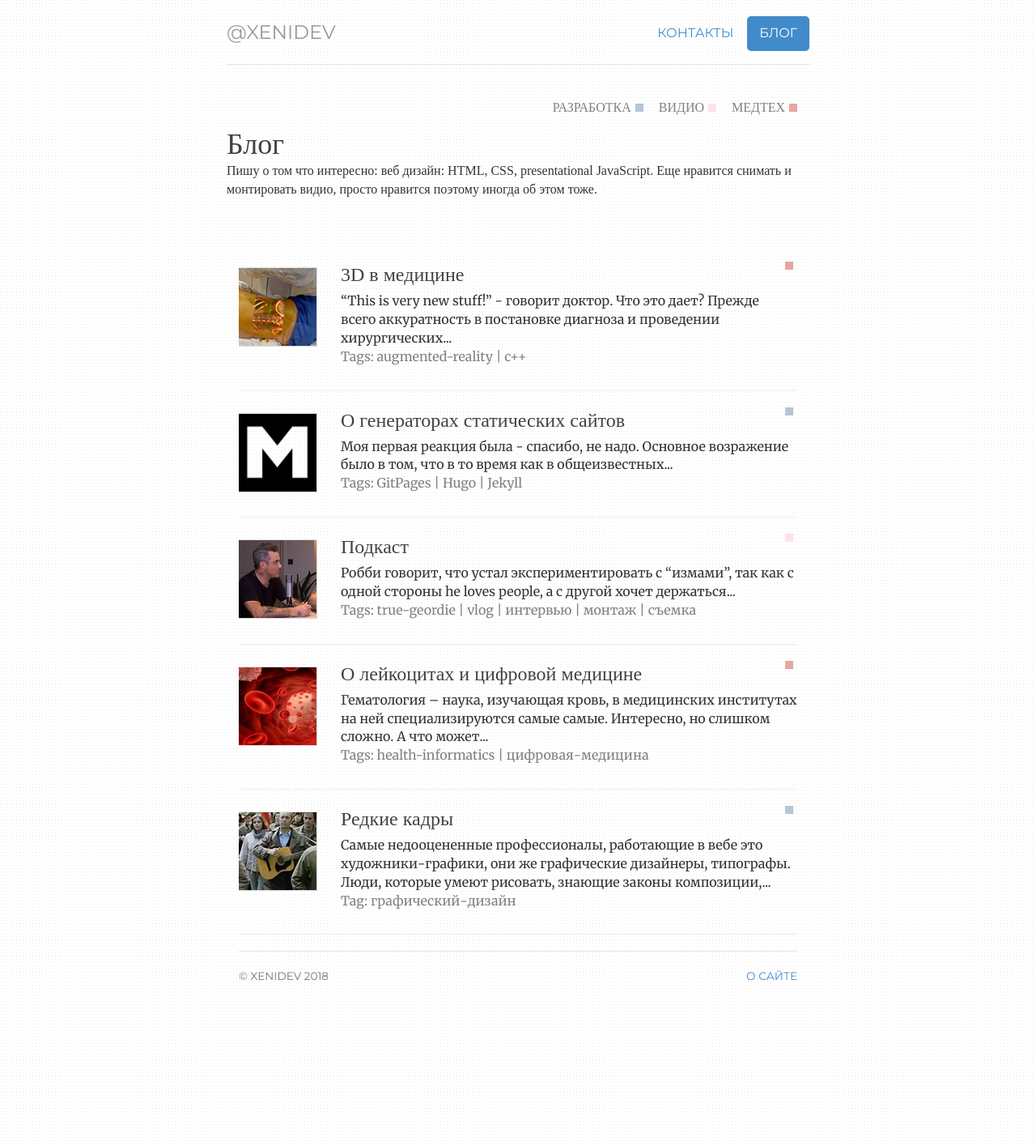
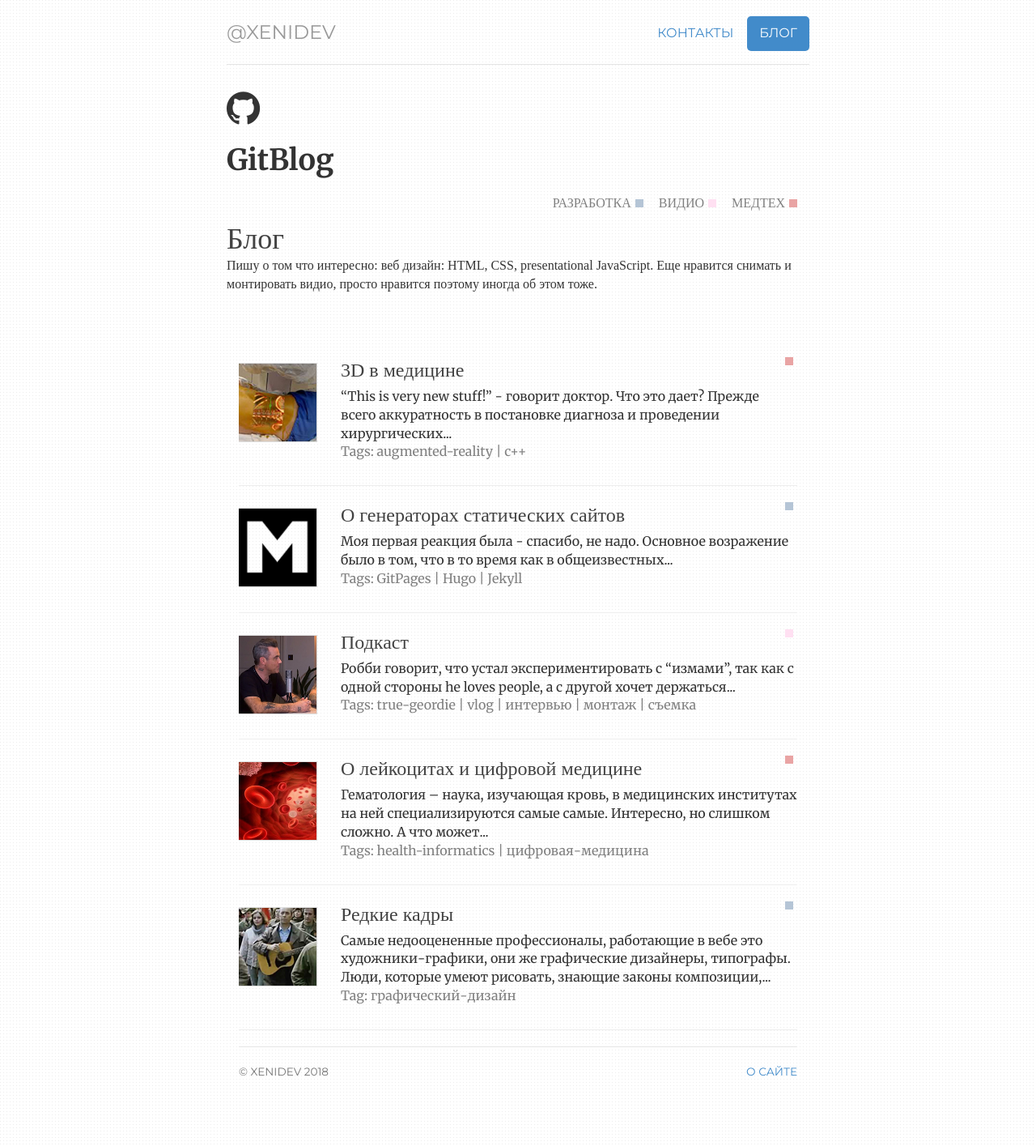
Before and after one commit to ValeraS/xenidev.github.io, a Jekyll site: the page built from notes/index.html, in a window 1280 px wide. Shown: the whole page at 81% size. Built offline with Jekyll 4.4.1, drawn with Linux system fonts in a browser that asks for light colours; before the commit the page ends 1297 px from its top, so only the background shows below that.

Commit message:
Update index.html

```diff
--- a/notes/index.html
+++ b/notes/index.html
@@ -7,6 +7,8 @@ notes: active
 <!-- .welcome_bar -->
          <div class="welcome_bar">
 
+		 <div><i class="fa fa-github" style="font-size:48px;"></i>
+    <h1>GitBlog</h1></div>
 
 	   	   <ul class="square-categories">
 
```
